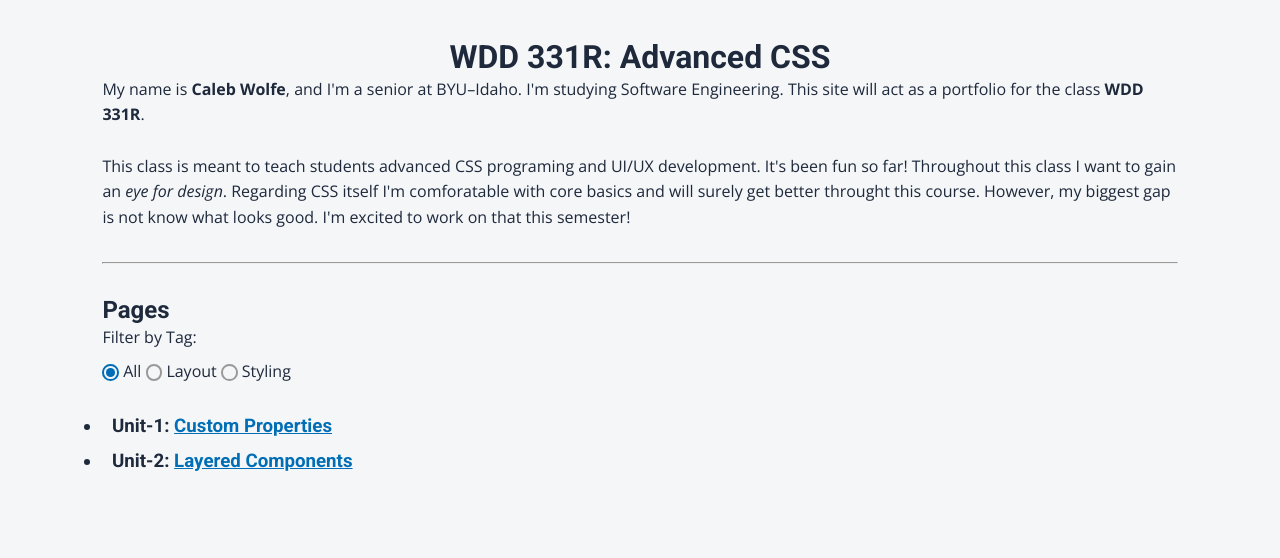
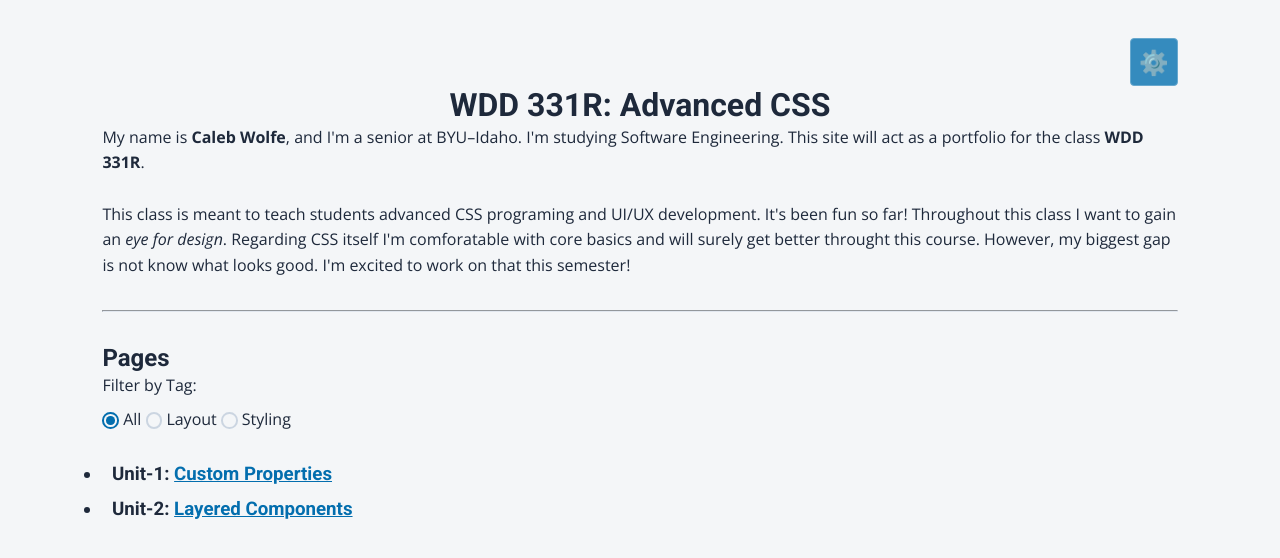
Before and after one commit to caleb-wo/wdd331-portfolio, a website built with Parcel: page index.html in a window 1280 px wide. Built offline with nearby package versions, Linux system fonts and the light colour scheme.

Commit message:
Completed assignment.

```diff
--- a/css/base/elements.css
+++ b/css/base/elements.css
@@ -7,16 +7,17 @@ body {
 }
 
 a {
-  color: var(--color-primary);
+  color: var(--color-link);
 
   &:hover {
-    color: var(--color-primary-hover);
+    color: var(--color-link-hover);
   }
 }
 
 hr {
   margin-inline: 0;
   margin-block: var(--space-lg);
+  border-color: var(--color-border);
 }
 
 h1,
--- a/css/components/page-container.css
+++ b/css/components/page-container.css
@@ -16,7 +16,7 @@
     -webkit-appearance: none;
     width: 1.25em;
     height: 1.25em;
-    border: 2px solid #999;
+    border: 2px solid var(--color-border-strong);
     border-radius: 50%;
     display: inline-grid;
     place-content: center;
@@ -30,7 +30,7 @@
     border-radius: 50%;
     transform: scale(0);
     transition: transform 0.15s ease-in-out;
-    background: var(--color-primary);
+    background: var(--color-accent);
   }
 
   input[type="radio"]:checked::before {
@@ -38,6 +38,6 @@
   }
 
   input[type="radio"]:checked {
-    border-color: var(--color-primary);
+    border-color: var(--color-accent);
   }
 }
--- /dev/null
+++ b/css/components/theme-toggle.css
@@ -0,0 +1,155 @@
+details.theme-menu {
+  position: relative;
+  display: inline-block;
+  width: max-content;
+  margin: 0;
+  padding: 0;
+  border: none;
+  background: transparent;
+  flex-shrink: 0;
+  box-shadow: none;
+  overflow: visible;
+  color: inherit;
+
+  &:focus,
+  &:focus-visible {
+    outline: none;
+  }
+
+  > summary.theme-control {
+    text-transform: none;
+    font-weight: normal;
+    list-style: none;
+    width: max-content;
+
+    &::after {
+      content: none;
+      display: none;
+    }
+
+    &::-webkit-details-marker {
+      display: none;
+    }
+
+    &::marker {
+      content: '';
+    }
+
+    &:focus {
+      outline: none;
+    }
+
+    &:focus-visible {
+      outline: var(--outline-width) solid var(--color-accent);
+      outline-offset: var(--outline-width);
+    }
+
+    &::before {
+      content: '\2699\FE0F';
+    }
+  }
+
+  .theme-control {
+    box-sizing: border-box;
+    display: inline-flex;
+    align-items: center;
+    justify-content: center;
+    min-width: calc(var(--icon-size-md) + var(--spacing-md));
+    min-height: calc(var(--icon-size-md) + var(--spacing-md));
+    margin: 0;
+    padding: 0;
+    font-size: var(--icon-size-sm);
+    line-height: 1;
+    color: var(--header-text);
+    background-color: var(--theme-toggle-bg);
+    border: 1px solid var(--theme-toggle-border);
+    border-radius: var(--radius-sm);
+    cursor: pointer;
+    transition:
+      background-color var(--transition-base),
+      border-color var(--transition-base);
+
+    &:hover {
+      background-color: var(--theme-toggle-bg-hover);
+      border-color: var(--theme-toggle-border-hover);
+    }
+  }
+
+  > .theme-extra {
+    position: absolute;
+    z-index: 50;
+    top: calc(100% + var(--spacing-md));
+    right: 0;
+    margin: 0;
+    display: flex;
+    flex-direction: column;
+    align-items: flex-end;
+    gap: var(--spacing-md);
+    padding: 0;
+    background: none;
+    border: none;
+    box-shadow: none;
+  }
+
+  &:not([open]) > .theme-extra {
+    display: none;
+  }
+
+  &[open] > .theme-extra {
+    animation: theme-extra-reveal 0.2s ease-out;
+  }
+
+  .theme-pick {
+    position: relative;
+
+    input {
+      position: absolute;
+      opacity: 0;
+      width: 0;
+      height: 0;
+      margin: 0;
+      pointer-events: none;
+    }
+
+    &:has(input:focus-visible) {
+      outline: var(--outline-width) solid var(--color-accent);
+      outline-offset: var(--outline-width);
+    }
+  }
+}
+
+html:has(input[name='theme-preference'][value='light']:checked) {
+  & details.theme-menu > summary.theme-control::before {
+    content: '\2600\FE0F';
+  }
+
+  & details.theme-menu .theme-pick[data-theme-pick='light'] {
+    display: none;
+  }
+}
+
+html:has(input[name='theme-preference'][value='dark']:checked) {
+  & details.theme-menu > summary.theme-control::before {
+    content: '\1F316';
+  }
+
+  & details.theme-menu .theme-pick[data-theme-pick='dark'] {
+    display: none;
+  }
+}
+
+html:has(input[name='theme-preference'][value='system']:checked) {
+  & details.theme-menu .theme-pick[data-theme-pick='system'] {
+    display: none;
+  }
+}
+
+@keyframes theme-extra-reveal {
+  from {
+    transform: translateY(-0.4rem);
+  }
+
+  to {
+    transform: translateY(0);
+  }
+}
--- a/css/layout/page-margins.css
+++ b/css/layout/page-margins.css
@@ -2,3 +2,8 @@ main {
   margin-inline: clamp(1rem, 5vw, 4rem);
   margin-block: 0;
 }
+
+main > header {
+  display: flex;
+  justify-content: flex-end;
+}
--- a/css/main.css
+++ b/css/main.css
@@ -1,16 +1,14 @@
 @layer tokens, base, layout, components, utilities;
 
-/* Tokens */
 @import url('tokens/colors.css') layer(tokens);
 @import url('tokens/variables.css') layer(tokens);
 
-/* Base */
 @import url('base/reset.css') layer(base);
 @import url('base/elements.css') layer(base);
 
 @import url('layout/page-margins.css') layer(layout);
 @import url('components/page-list.css') layer(components);
 @import url('components/page-container.css') layer(components);
+@import url('components/theme-toggle.css') layer(components);
 
-/* Utilities */
 @import url('utilities/utilities.css') layer(utilities);
--- a/css/tokens/colors.css
+++ b/css/tokens/colors.css
@@ -1,8 +1,62 @@
 :root {
-  --color-bg: #f4f6f8;
-  --color-text: #1e293b;
-  --color-primary: #006eb6;
-  --color-primary-hover: #004f7f;
-  --color-highlight: color-mix(in srgb, var(--color-primary) 12%, white);
-  --color-highlight-border: color-mix(in srgb, var(--color-primary) 35%, white);
+  color-scheme: light;
+
+  --seed-bg: #f4f6f8;
+  --seed-surface: #ffffff;
+  --seed-text: #1e293b;
+  --seed-text-muted: #64748b;
+  --seed-accent: oklch(0.52 0.13 245);
+  --seed-accent-hover: color-mix(in oklch, var(--seed-accent) 80%, black);
+  --seed-link: var(--seed-accent);
+  --seed-link-hover: var(--seed-accent-hover);
+  --seed-border: #e2e8f0;
+  --seed-border-strong: #cbd5e1;
+
+  --accent-200: color-mix(in oklch, var(--seed-accent) 30%, white);
+  --accent-300: color-mix(in oklch, var(--seed-accent) 50%, white);
+  --accent-400: color-mix(in oklch, var(--seed-accent) 75%, white);
+  --accent-500: var(--seed-accent);
+  --accent-600: color-mix(in oklch, var(--seed-accent) 80%, black);
+  --accent-700: color-mix(in oklch, var(--seed-accent) 60%, black);
+  --accent-800: color-mix(in oklch, var(--seed-accent) 40%, black);
 }
+
+html:has(input[name='theme-preference'][value='dark']:checked) {
+  color-scheme: dark;
+}
+
+@media (prefers-color-scheme: dark) {
+  html:has(input[name='theme-preference'][value='system']:checked) {
+    color-scheme: dark;
+  }
+}
+
+:root,
+html {
+  --color-bg: light-dark(var(--seed-bg), oklch(0.18 0.02 260));
+  --color-surface: light-dark(var(--seed-surface), oklch(0.22 0.03 260));
+  --color-text: light-dark(var(--seed-text), oklch(0.88 0.02 260));
+  --color-text-muted: light-dark(var(--seed-text-muted), oklch(0.68 0.03 250));
+  --color-accent: light-dark(var(--seed-accent), oklch(0.62 0.15 240));
+  --color-accent-hover: light-dark(var(--seed-accent-hover), oklch(0.68 0.18 240));
+  --color-link: light-dark(var(--seed-link), oklch(0.65 0.16 240));
+  --color-link-hover: light-dark(var(--seed-link-hover), oklch(0.72 0.18 240));
+  --color-border: light-dark(var(--seed-border), oklch(0.32 0.02 260));
+  --color-border-strong: light-dark(var(--seed-border-strong), oklch(0.38 0.02 260));
+  --color-highlight: color-mix(in oklch, var(--color-accent) 12%, var(--color-surface));
+  --color-highlight-border: color-mix(in oklch, var(--color-accent) 35%, var(--color-surface));
+
+  accent-color: var(--color-accent);
+
+  --header-bg: var(--color-accent);
+  --header-text: light-dark(#ffffff, #f0f4f8);
+
+  --theme-toggle-bg: color-mix(in srgb, var(--header-text) 20%, var(--header-bg));
+  --theme-toggle-border: color-mix(in srgb, var(--header-text) 40%, var(--header-bg));
+  --theme-toggle-bg-hover: color-mix(in srgb, var(--header-text) 30%, var(--header-bg));
+  --theme-toggle-border-hover: color-mix(in srgb, var(--header-text) 55%, var(--header-bg));
+
+  --shadow-color: light-dark(rgb(0 0 0 / 0.09), rgb(0 0 0 / 0.28));
+  --shadow-sm: 0 1px 2px 0 var(--shadow-color);
+  --shadow-md: 0 1px 3px 0 var(--shadow-color);
+}
--- a/css/tokens/variables.css
+++ b/css/tokens/variables.css
@@ -1,7 +1,30 @@
 :root {
-  --space-sm: 0.5rem;
-  --space-md: 1rem;
-  --space-lg: 2rem;
-  --font-body: "Open Sans", sans-serif, system-ui, -apple-system;
-  --font-heading: "Roboto", system-ui, serif, -apple-system;
+  --font-family-sans: system-ui, sans-serif;
+  --font-family-mono: monospace;
+  --font-size-sm: 1.4rem;
+  --font-size-md: 1.6rem;
+  --font-size-lg: 1.8rem;
+
+  --spacing-xs: 4px;
+  --spacing-sm: 8px;
+  --spacing-md: 16px;
+  --spacing-lg: 24px;
+  --spacing-xl: 32px;
+
+  --radius-sm: 4px;
+  --radius-md: 6px;
+  --radius-lg: 8px;
+
+  --transition-base: 0.2s ease;
+
+  --icon-size-sm: 24px;
+  --icon-size-md: 32px;
+
+  --outline-width: 2px;
+
+  --space-sm: var(--spacing-sm);
+  --space-md: var(--spacing-md);
+  --space-lg: var(--spacing-xl);
+  --font-body: "Open Sans", var(--font-family-sans), -apple-system;
+  --font-heading: "Roboto", var(--font-family-sans), -apple-system;
 }
--- a/css/utilities/utilities.css
+++ b/css/utilities/utilities.css
@@ -1,11 +1,13 @@
 .visually-hidden {
-  clip: rect(0 0 0 0);
+  position: absolute;
+  width: 1px;
+  height: 1px;
+  padding: 0;
+  margin: -1px;
+  overflow: hidden;
   clip-path: inset(50%);
-  height: 1px;
-  overflow: hidden;
-  position: absolute;
   white-space: nowrap;
-  width: 1px;
+  border: 0;
 }
 
 .text-center {
--- a/index.html
+++ b/index.html
@@ -9,11 +9,35 @@
     <link
       href="https://fonts.googleapis.com/css2?family=Open+Sans:ital,wght@0,300..800;1,300..800&family=Roboto:ital,wght@0,100..900;1,100..900&display=swap"
       rel="stylesheet">
-    <link rel="stylesheet" href="dist/styles.css">
+    <script src="js/theme-preference.js"></script>
+    <link rel="stylesheet" href="css/main.css">
   </head>
   <body>
     <main>
-      <header></header>
+      <header>
+        <details class="theme-menu">
+          <summary class="theme-control">
+            <span class="visually-hidden">Color scheme</span>
+          </summary>
+          <div class="theme-extra" role="group" aria-label="Choose color scheme">
+            <label class="theme-control theme-pick" data-theme-pick="light">
+              <input name="theme-preference" type="radio" value="light">
+              <span aria-hidden="true">&#9788;&#65039;</span>
+              <span class="visually-hidden">Light</span>
+            </label>
+            <label class="theme-control theme-pick" data-theme-pick="system">
+              <input name="theme-preference" type="radio" value="system" checked>
+              <span aria-hidden="true">&#9881;&#65039;</span>
+              <span class="visually-hidden">System default</span>
+            </label>
+            <label class="theme-control theme-pick" data-theme-pick="dark">
+              <input name="theme-preference" type="radio" value="dark">
+              <span aria-hidden="true">&#127766;</span>
+              <span class="visually-hidden">Dark</span>
+            </label>
+          </div>
+        </details>
+      </header>
       <h1 class="text-center">WDD 331R: Advanced CSS</h1>
       <div id="introduction">
         <p>My name is <strong>Caleb Wolfe</strong>, and I'm a senior at BYU–Idaho. I'm studying Software Engineering. This site will act as a portfolio for the class <strong>WDD 331R</strong>.</p>
--- /dev/null
+++ b/js/theme-preference.js
@@ -0,0 +1,47 @@
+(() => {
+  const ALLOWED = new Set(['light', 'system', 'dark']);
+  const id = 'theme-preference-sync';
+
+  let container = document.getElementById(id);
+  if (!container) {
+    container = document.createElement('div');
+    container.id = id;
+    container.hidden = true;
+    container.setAttribute('aria-hidden', 'true');
+
+    ['light', 'system', 'dark'].forEach((v) => {
+      const input = document.createElement('input');
+      input.type = 'radio';
+      input.name = 'theme-preference';
+      input.value = v;
+      if (v === 'system') {
+        input.checked = true;
+      }
+      container.appendChild(input);
+    });
+
+    const mount = document.body ?? document.head;
+    if (mount) {
+      mount.appendChild(container);
+    }
+  }
+
+  let stored = null;
+  try {
+    stored = localStorage.getItem('theme-preference');
+  } catch {}
+
+  const value = ALLOWED.has(stored) ? stored : 'system';
+  const input = container.querySelector('input[value="' + value + '"]');
+  if (input) {
+    input.checked = true;
+  }
+
+  document.addEventListener('change', (e) => {
+    if (e.target.name === 'theme-preference') {
+      try {
+        localStorage.setItem('theme-preference', e.target.value);
+      } catch {}
+    }
+  });
+})();
```
Also changed, not shown: dist/styles.css.
